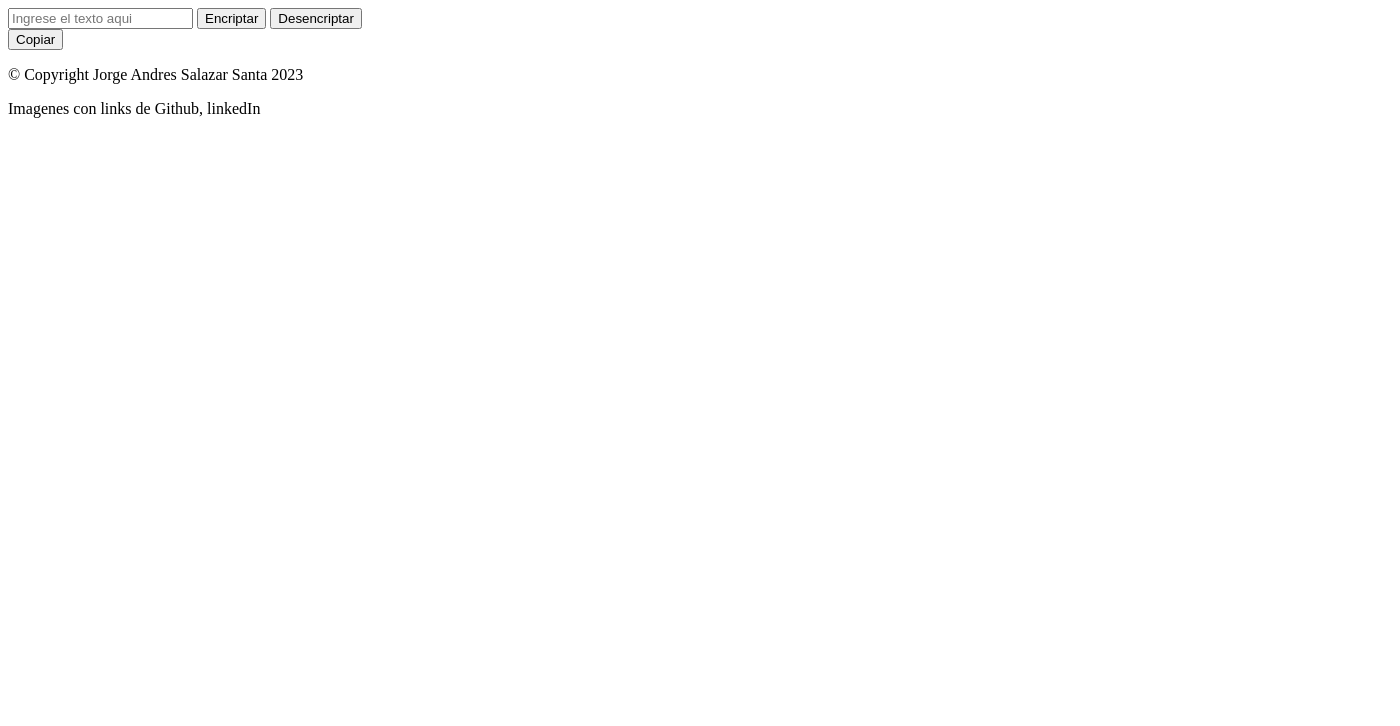
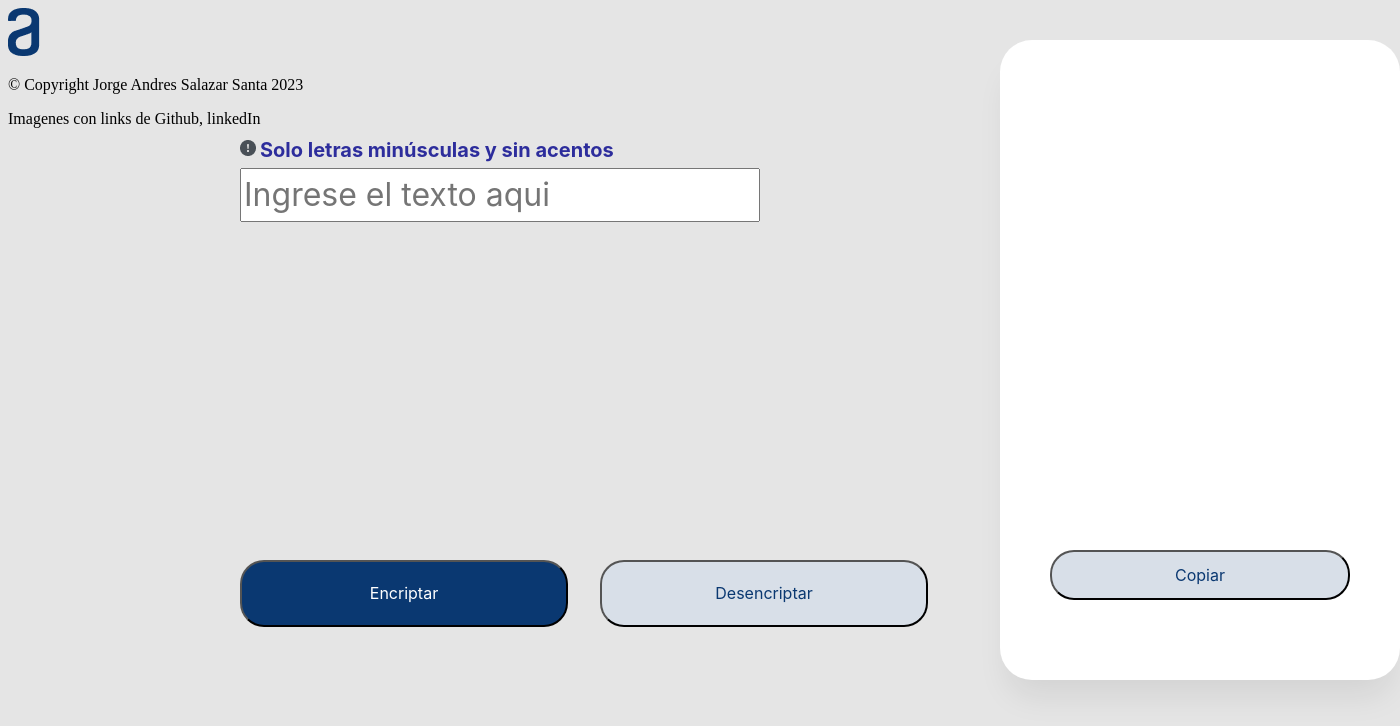
Before and after one commit to jorgesanta96/Text_Encoder, a plain HTML site: page index.html in a window 1280 px wide. Shown: the whole page, 1400 px wide, since content can reach past the window. Drawn offline with Linux system fonts and the light colour scheme.

Commit message:
first css configuration

```diff
--- a/index.html
+++ b/index.html
@@ -4,10 +4,16 @@
         <meta charset="UTF-8">
         <meta name="viewport" content="width=device-width, initial-scale=1.0">
         <title>Text Encoder</title>
+        <link rel="stylesheet" href="style.css">
     </head>
+
     <body>
 
         <main>
+            <img id="alura-logo" src="images/alura_logo.png" alt="alura_logo">
+
+            <img id="alerta-img" src="images/alerta_imagen.png" alt="alerta_simbolo">
+            <p class="info-message">Solo letras minúsculas y sin acentos</p>
             <input type="text" id="input-text" placeholder="Ingrese el texto aqui">
 
             <button id="encrypt-bttn">Encriptar</button>
--- /dev/null
+++ b/style.css
@@ -0,0 +1,125 @@
+body{
+    background: #E5E5E5;
+}
+
+#alura-logo {
+    /* position: absolute; */
+    left: 36.67%;
+    right: 37.43%;
+    top: 0%;
+    bottom: 0%;
+}
+
+#alerta-img {
+    position: absolute;
+    left: 240px;
+    top: 140px;
+}
+
+.info-message{
+    position: absolute;
+    left: 260px;
+    top: 115px;
+
+    font-family: 'Inter';
+    font-style: normal;
+    font-size: 20px;
+    line-height: 150%;
+
+    color: darkblue;
+    font-weight: bold;
+
+    opacity: 0.8;
+}
+
+#input-text {
+    position: absolute;
+    width: 40%;
+    height: 48px;
+    left: 240px;
+    top: 168px;
+
+    font-family: 'Inter';
+    font-style: normal;
+    font-weight: 400;
+    font-size: 32px;
+    line-height: 150%;
+    color: #0A3871;
+}
+
+#result-text{
+    position: absolute;
+    width: 400px;
+    height: 80%;
+    left: 1000px;
+    top: 40px;
+
+    background: #FFFFFF;
+
+    box-shadow: 0px 24px 32px -8px rgba(0, 0, 0, 0.08);
+    border-radius: 32px;
+}
+
+#encrypt-bttn{
+    width: 328px;
+    height: 67px;
+    position: absolute;
+    left: 240px;
+    top: 560px;
+
+    background: #0A3871;
+    border-radius: 24px;
+
+    font-family: 'Inter';
+    font-style: normal;
+    font-weight: 400;
+    font-size: 16px;
+    line-height: 19px;
+    text-align: center;
+
+    color: #FFFFFF;
+}
+
+#decrypt-bttn{
+    width: 328px;
+    height: 67px;
+    position: absolute;
+    left: 600px;
+    top: 560px;
+
+    background: #D8DFE8;
+    border-radius: 24px;
+
+    font-family: 'Inter';
+    font-style: normal;
+    font-weight: 400;
+    font-size: 16px;
+    line-height: 19px;
+    text-align: center;
+
+    color: #0A3871;
+}
+
+#copy-bttn{
+    width: 300px;
+    height: 50px;
+    position: absolute;
+    left: 1050px;
+    top: 550px;
+
+    background: #D8DFE8;
+    border-radius: 24px;
+
+    font-family: 'Inter';
+    font-style: normal;
+    font-weight: 400;
+    font-size: 16px;
+    line-height: 19px;
+    text-align: center;
+
+    color: #0A3871;
+}
+
+footer{
+
+}
```
Also changed, not shown: images/alerta_imagen.png (added), images/alura_logo.png (added). Lines whose indentation alone changed are shown as unchanged.
